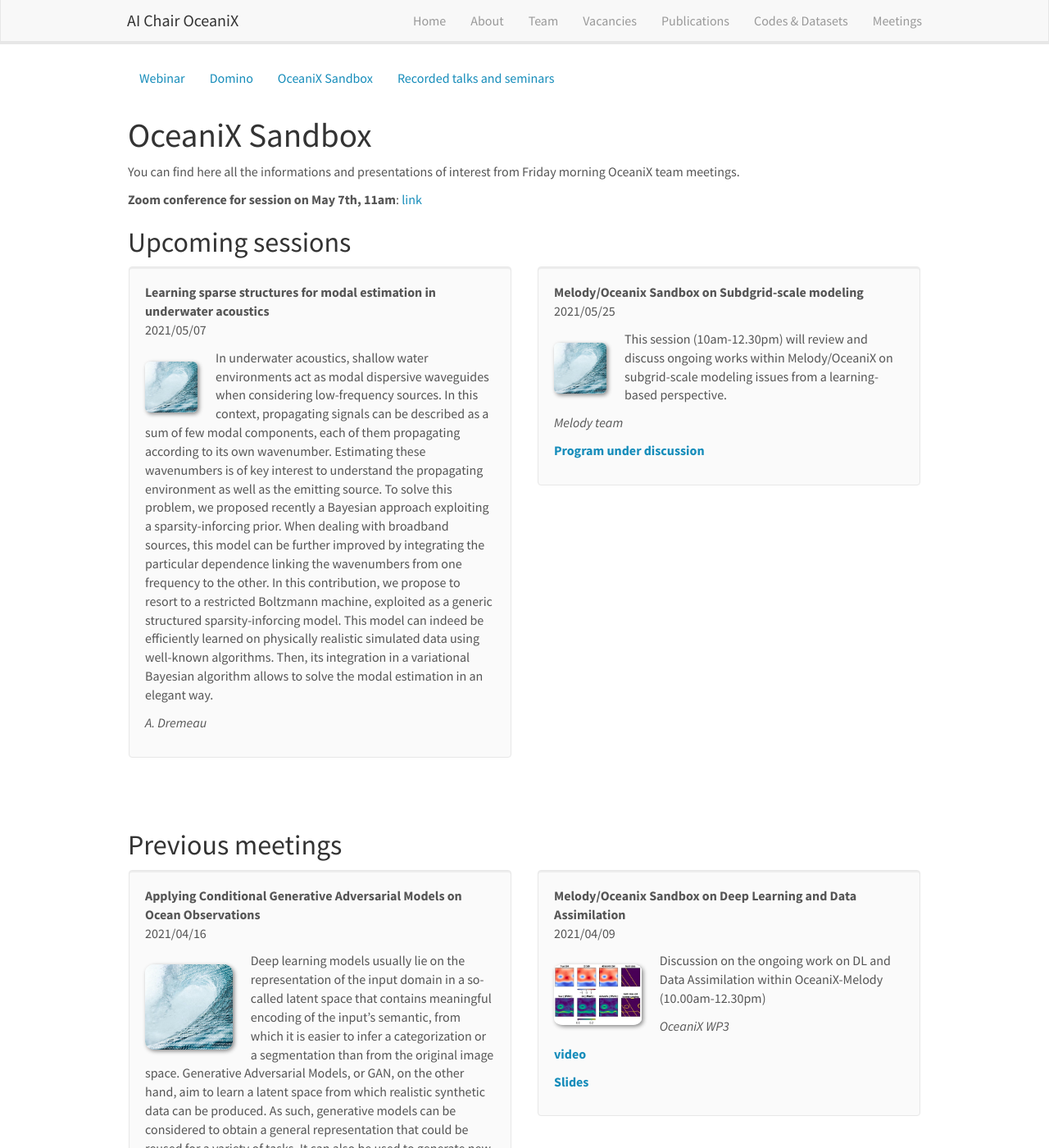
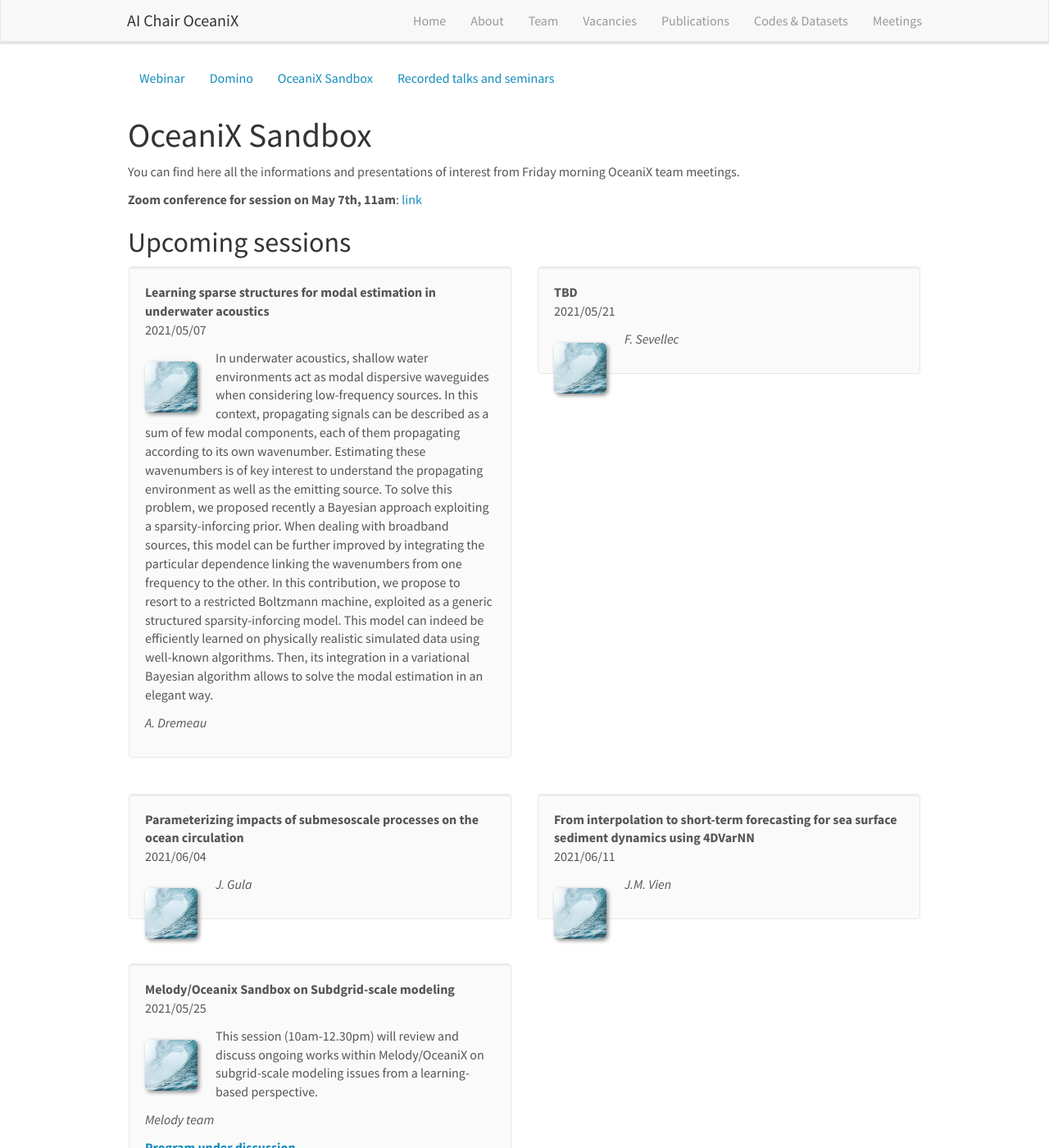
Before and after one commit to CIA-Oceanix/CIA-Oceanix.github.io, a Jekyll site: the page built from _pages/oceanix_sandbox.md, in a window 1280 px wide and 1400 px high. Shown: the whole window at 82% size. Built offline with Jekyll 4.4.1, drawn with Linux system fonts in a browser that asks for light colours; nearby versions of some CDN libraries.

Commit message:
Update sandbox_list.yml

```diff
--- a/_data/sandbox_list.yml
+++ b/_data/sandbox_list.yml
@@ -1,9 +1,56 @@
-
 - title: "Learning sparse structures for modal estimation in underwater acoustics"
   image: default.jpg
   description: In underwater acoustics, shallow water environments act as modal dispersive waveguides when considering low-frequency sources. In this context, propagating signals can be described as a sum of few modal components, each of them propagating according to its own wavenumber. Estimating these wavenumbers is of key interest to understand the propagating environment as well as the emitting source. To solve this problem, we proposed recently a Bayesian approach exploiting a sparsity-inforcing prior. When dealing with broadband sources, this model can be further improved by integrating the particular dependence linking the wavenumbers from one frequency to the other. In this contribution, we propose to resort to a restricted Boltzmann machine, exploited as a generic structured sparsity-inforcing model. This model can indeed be efficiently learned on physically realistic simulated data using well-known algorithms. Then, its integration in a variational Bayesian algorithm allows to solve the modal estimation in an elegant way.
   date: 2021/05/07
   authors: A. Dremeau
+  link:
+  slideslink:
+    url1:
+    display1: #Slides
+    url2:
+    display2:
+  highlight: 1
+  codetype: 2
+  news1:
+  news2:
+
+- title: "TBD"
+  image: default.jpg
+  description:
+  date: 2021/05/21
+  authors: F. Sevellec
+  link:
+  slideslink:
+    url1:
+    display1: #Slides
+    url2:
+    display2:
+  highlight: 1
+  codetype: 2
+  news1:
+  news2:
+
+- title: "Parameterizing impacts of submesoscale processes on the ocean circulation"
+  image: default.jpg
+  description:
+  date: 2021/06/04
+  authors: J. Gula
+  link:
+  slideslink:
+    url1:
+    display1: #Slides
+    url2:
+    display2:
+  highlight: 1
+  codetype: 2
+  news1:
+  news2:
+
+- title: "From interpolation to short-term forecasting for sea surface sediment dynamics using 4DVarNN"
+  image: default.jpg
+  description:
+  date: 2021/06/11
+  authors: J.M. Vien
   link:
   slideslink:
     url1:
```
